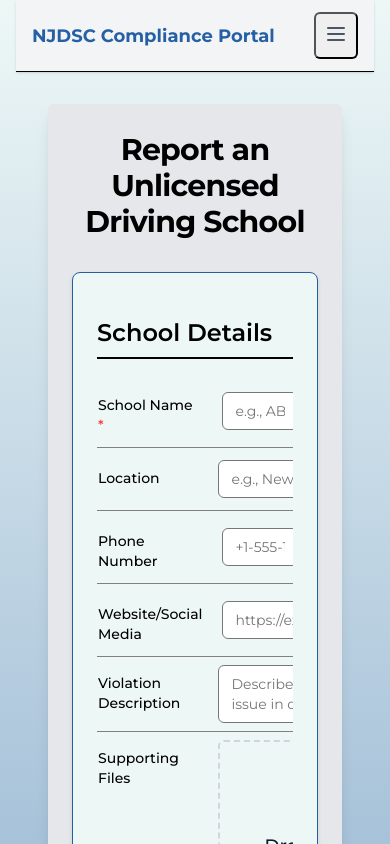
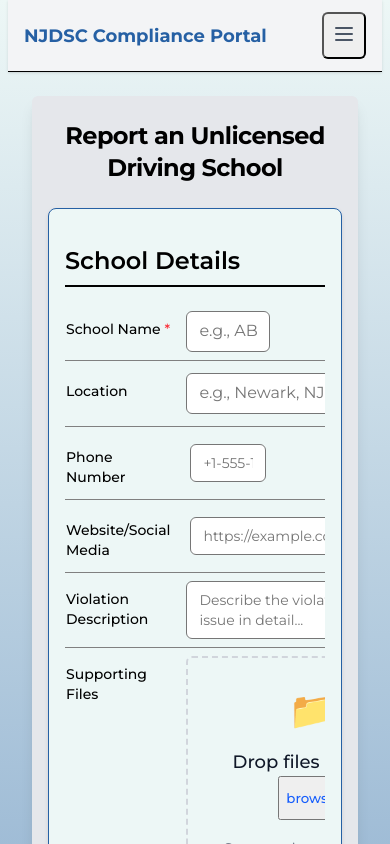
Before and after one commit to larspage/UnlicesnsedDrivingSchool, a React (Vite) app: page /report in a window 390 px wide. Shown: the top 844 px of the page. Built offline with nearby package versions, Linux system fonts and the light colour scheme.

Commit message:
feat: mobile responsiveness improvements

```diff
--- a/src/components/Layout.tsx
+++ b/src/components/Layout.tsx
@@ -10,7 +10,7 @@ const Layout = ({ children }: LayoutProps) => {
   return (
     <div className="layout-wrapper min-h-screen flex flex-col relative" data-testid="layout-wrapper">
       <Header />
-      <main className="main-content flex-grow w-full max-w-7xl mx-auto px-4 py-6" data-testid="main-content">
+      <main className="main-content flex-grow w-full max-w-7xl mx-auto px-2 sm:px-4 py-4 sm:py-6" data-testid="main-content">
         <div className="content-container" data-testid="content-container">
           {children}
         </div>
--- a/src/components/ReportForm.tsx
+++ b/src/components/ReportForm.tsx
@@ -159,8 +159,8 @@ const ReportForm: React.FC = () => {
   }
 
   return (
-    <div className="form-wrapper max-w-3xl mx-auto px-4" data-testid="form-wrapper">
-      <h1 className="text-3xl md:text-4xl font-bold text-dim-gray mb-8 text-center tracking-tight" data-testid="form-title">
+    <div className="form-wrapper max-w-3xl mx-auto px-2 sm:px-4" data-testid="form-wrapper">
+      <h1 className="text-2xl sm:text-3xl md:text-4xl font-bold text-dim-gray mb-6 sm:mb-8 text-center tracking-tight" data-testid="form-title">
         Report an Unlicensed Driving School
       </h1>
 
@@ -179,12 +179,12 @@ const ReportForm: React.FC = () => {
             <tbody>
               {/* Row 1: School Name (and Location on large screens) */}
               <tr className="border-b border-pearl/50">
-                <td className="py-3 pr-3 align-top">
+                <td className="py-2 sm:py-3 pr-2 sm:pr-3 align-top">
                   <label htmlFor="schoolName" className="block text-sm font-medium text-dim-gray text-left pt-2">
                     School Name <span className="text-red-500">*</span>
                   </label>
                 </td>
-                <td className="py-3 px-3">
+                <td className="py-2 sm:py-3 px-2 sm:px-3">
                   <input
                     type="text"
                     id="schoolName"
--- /dev/null
+++ b/src/global.d.ts
@@ -0,0 +1,12 @@
+/// <reference types="vite/client" />
+
+declare const __DEV_CREDENTIALS__: boolean;
+
+interface ImportMetaEnv {
+  readonly VITE_APP_TITLE: string
+  // Add more environment variables as needed
+}
+
+interface ImportMeta {
+  readonly env: ImportMetaEnv
+}
--- a/src/pages/LoginPage.tsx
+++ b/src/pages/LoginPage.tsx
@@ -40,8 +40,8 @@ const LoginPage = () => {
   };
 
   return (
-    <div className="min-h-screen flex items-center justify-center bg-gray-50 py-12 px-4 sm:px-6 lg:px-8">
-      <div className="max-w-md w-full space-y-8">
+    <div className="min-h-screen flex items-center justify-center bg-gray-50 py-6 px-2 sm:px-4 lg:px-6">
+      <div className="max-w-sm sm:max-w-md w-full space-y-6 sm:space-y-8">
         {/* Header */}
         <div>
           <div className="mx-auto h-12 w-12 flex items-center justify-center rounded-full bg-blue-100">
@@ -49,7 +49,7 @@ const LoginPage = () => {
               <path strokeLinecap="round" strokeLinejoin="round" strokeWidth={2} d="M12 15v2m-6 4h12a2 2 0 002-2v-6a2 2 0 00-2-2H6a2 2 0 00-2 2v6a2 2 0 002 2zm10-10V7a4 4 0 00-8 0v4h8z" />
             </svg>
           </div>
-          <h2 className="mt-6 text-center text-3xl font-extrabold text-gray-900">
+          <h2 className="mt-4 sm:mt-6 text-center text-2xl sm:text-3xl font-extrabold text-gray-900">
             NJDSC Admin Portal
           </h2>
           <p className="mt-2 text-center text-sm text-gray-600">
@@ -58,7 +58,7 @@ const LoginPage = () => {
         </div>
 
         {/* Login Form */}
-        <form className="mt-8 space-y-6" onSubmit={handleSubmit}>
+        <form className="mt-6 sm:mt-8 space-y-6" onSubmit={handleSubmit}>
           <div className="rounded-md shadow-sm -space-y-px">
             <div>
               <label htmlFor="username" className="sr-only">
@@ -70,7 +70,7 @@ const LoginPage = () => {
                 type="text"
                 autoComplete="username"
                 required
-                className="appearance-none rounded-none relative block w-full px-3 py-2 border border-gray-300 placeholder-gray-500 text-gray-900 rounded-t-md focus:outline-none focus:ring-blue-500 focus:border-blue-500 focus:z-10 sm:text-sm"
+                className="appearance-none rounded-none relative block w-full px-3 py-2 border border-gray-300 placeholder-gray-500 text-gray-900 rounded-t-md focus:outline-none focus:ring-blue-500 focus:border-blue-500 focus:z-10 text-sm"
                 placeholder="Username"
                 value={credentials.username}
                 onChange={handleInputChange}
@@ -87,7 +87,7 @@ const LoginPage = () => {
                 type="password"
                 autoComplete="current-password"
                 required
-                className="appearance-none rounded-none relative block w-full px-3 py-2 border border-gray-300 placeholder-gray-500 text-gray-900 rounded-b-md focus:outline-none focus:ring-blue-500 focus:border-blue-500 focus:z-10 sm:text-sm"
+                className="appearance-none rounded-none relative block w-full px-3 py-2 border border-gray-300 placeholder-gray-500 text-gray-900 rounded-b-md focus:outline-none focus:ring-blue-500 focus:border-blue-500 focus:z-10 text-sm"
                 placeholder="Password"
                 value={credentials.password}
                 onChange={handleInputChange}
@@ -135,7 +135,8 @@ const LoginPage = () => {
             </button>
           </div>
 
-          {/* Development Info */}
+          {/* Development Info - Only show in development */}
+          {typeof __DEV_CREDENTIALS__ !== 'undefined' && __DEV_CREDENTIALS__ && (
             <div className="mt-6">
               <div className="relative">
                 <div className="absolute inset-0 flex items-center">
@@ -152,6 +153,7 @@ const LoginPage = () => {
                 </p>
               </div>
             </div>
+          )}
         </form>
       </div>
     </div>
--- a/src/styles/index.css
+++ b/src/styles/index.css
@@ -41,9 +41,17 @@ body {
   background: var(--gradient-background, #374151);
   min-height: 100vh;
   transition: background 0.3s ease;
-  /* Match the blue margin on left with equivalent padding on right */
-  padding-left: 1rem;
-  padding-right: 1rem;
+  /* Mobile-first padding approach */
+  padding-left: 0.5rem;
+  padding-right: 0.5rem;
+}
+
+/* Increase padding on larger screens */
+@media (min-width: 640px) {
+  body {
+    padding-left: 1rem;
+    padding-right: 1rem;
+  }
 }
 
 /* Compact and higher density styles */
@@ -200,3 +208,43 @@ a {
 a.button, a.btn, .btn a {
   text-decoration: none;
 }
+
+/* Mobile-specific responsive improvements */
+@media (max-width: 640px) {
+  /* Container adjustments for mobile */
+  .container {
+    padding-left: 0.5rem;
+    padding-right: 0.5rem;
+  }
+
+  /* Form input sizing for mobile */
+  input[type="text"],
+  input[type="password"],
+  input[type="email"],
+  input[type="number"],
+  textarea {
+    font-size: 16px; /* Prevent zoom on iOS */
+  }
+
+  /* Button sizing improvements for mobile */
+  button,
+  .btn {
+    min-height: 44px; /* iOS recommended minimum touch target */
+  }
+
+  /* Card padding reduction for mobile */
+  .card {
+    padding: 1rem;
+  }
+}
+
+/* High contrast mode support */
+@media (prefers-contrast: high) {
+  .bg-white {
+    border: 2px solid #000;
+  }
+
+  input {
+    border-width: 2px !important;
+  }
+}
--- a/vite.config.ts
+++ b/vite.config.ts
@@ -1,8 +1,13 @@
-import { defineConfig } from 'vite'
+import { defineConfig, loadEnv } from 'vite'
 import react from '@vitejs/plugin-react'
 
 // https://vitejs.dev/config/
-export default defineConfig({
+export default defineConfig(({ command, mode }) => {
+  // Load env file based on `mode` in the current working directory.
+  // Set the third parameter to '' to load all env regardless of the `VITE_` prefix.
+  const env = loadEnv(mode, process.cwd(), '')
+
+  return {
     plugins: [react()],
     server: {
       port: 3000,
@@ -23,4 +28,9 @@ export default defineConfig({
         '@': '/src',
       },
     },
+    // Define global constants that can be used in the client code
+    define: {
+      __DEV_CREDENTIALS__: JSON.stringify(env.SHOW_DEV_CREDENTIALS === 'true'),
+    },
+  }
 })
```
Lines whose indentation alone changed are shown as unchanged.
